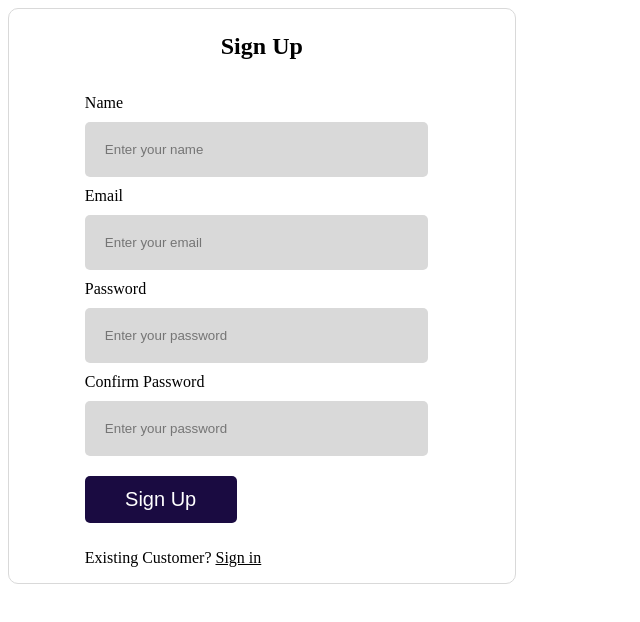
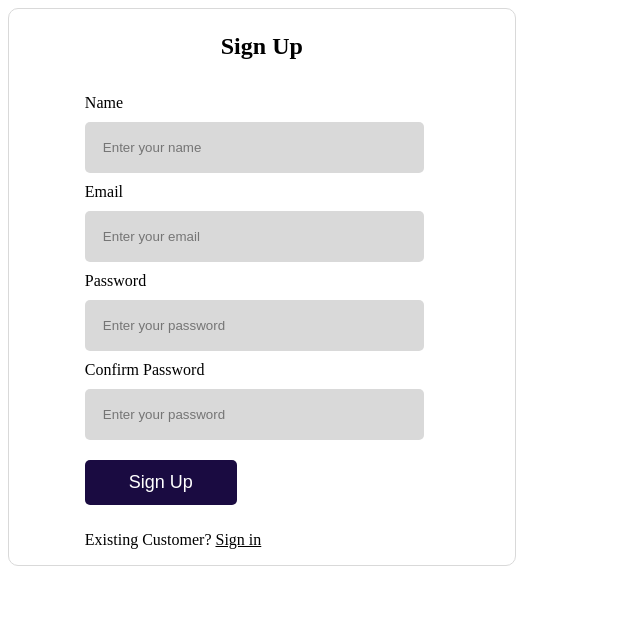
Before and after one commit to VKwamboka/commerce, an Angular app: page /register in a window 1280 px wide. Shown: the top 622 px of the page, without its empty margins (0-640 px from the left). Built offline with nearby package versions, Linux system fonts and the light colour scheme.

Commit message:
updated code

```diff
--- a/src/app/register/register.component.css
+++ b/src/app/register/register.component.css
@@ -19,7 +19,7 @@ h3{
     gap: 10px;
 }
 .input input{
-    padding: 20px;
+    padding: 18px;
     width: 60%;
     margin-left: 15%;
     background-color: #d9d9d9;
@@ -47,5 +47,5 @@ button{
     background-color: #1a0b41;
     border-radius: 5px;
     color: white;
-    font-size: 20px;
+    font-size: 18px;
 }
```
